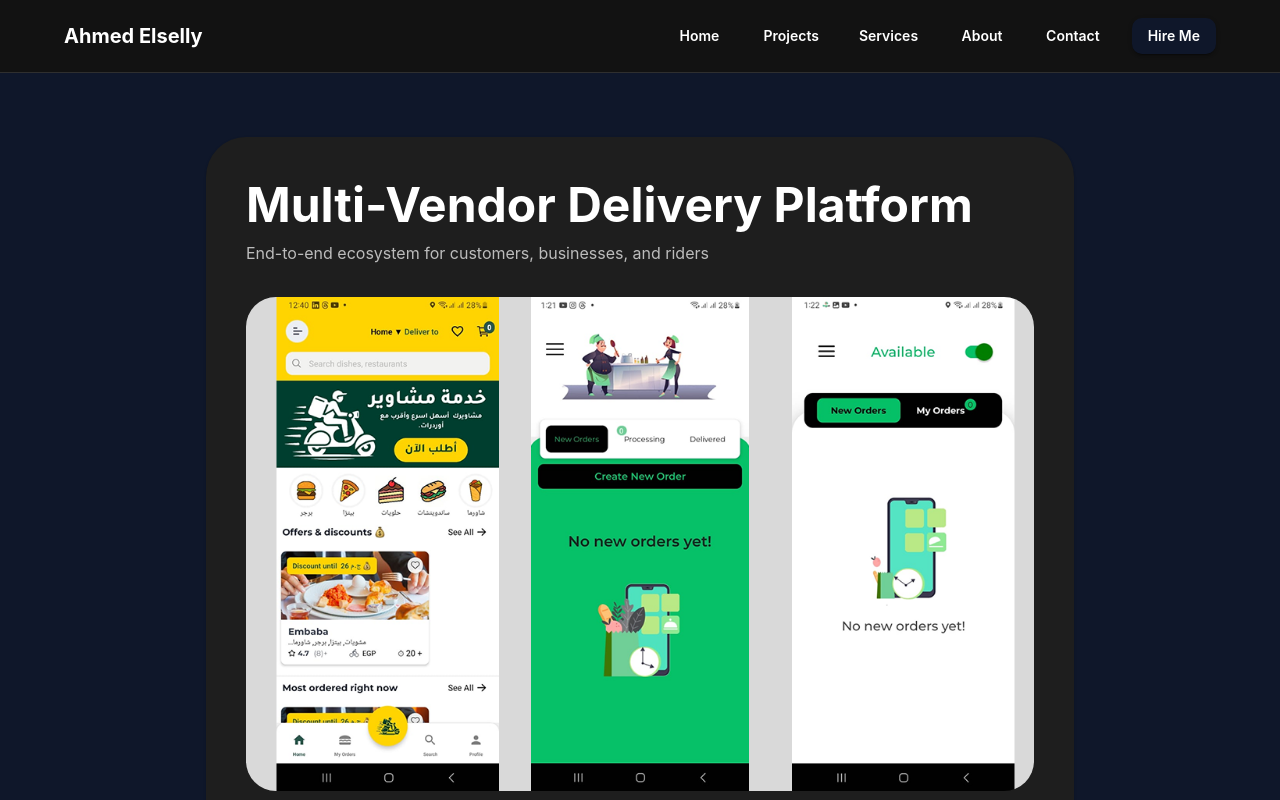
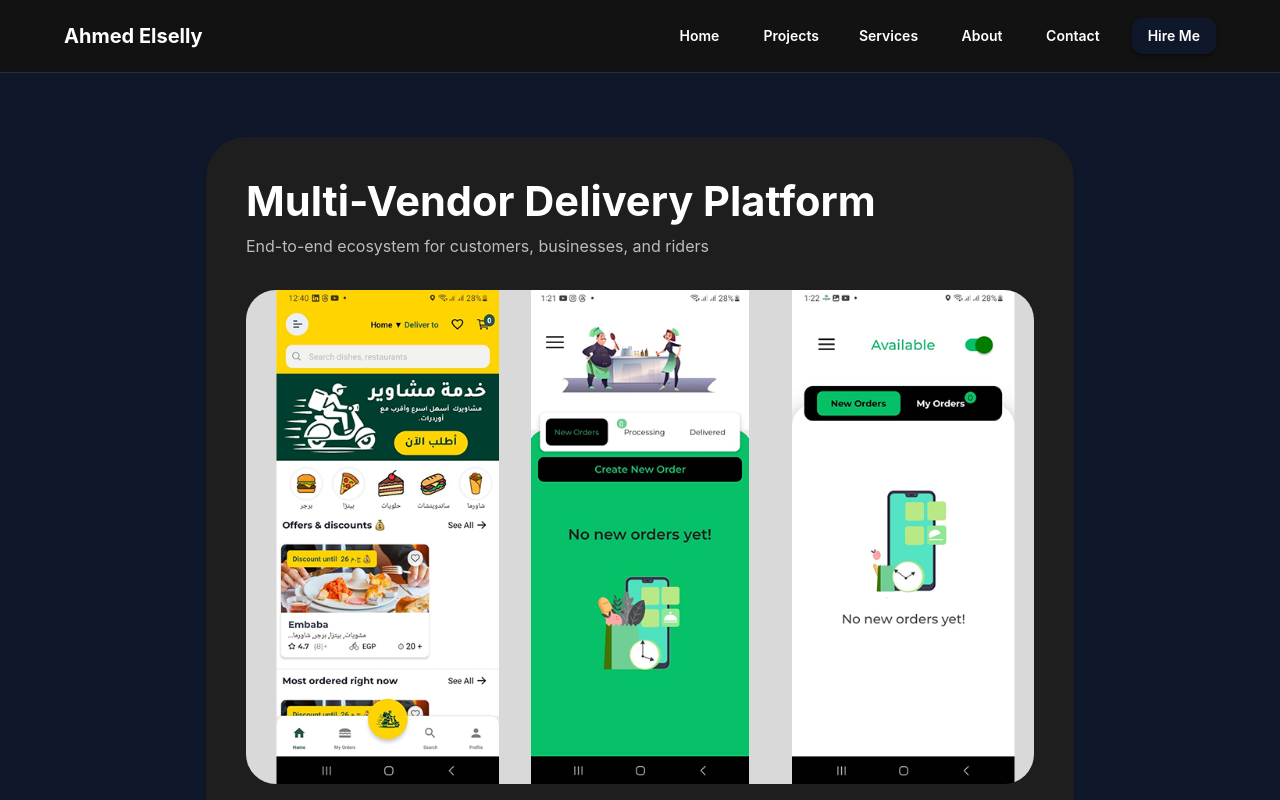
Before and after one commit to AhmedElselly/ahmedelselly.github.io, a Next.js app: page /projects/multi-vendor-delivery-platform in a window 1280 px wide. Shown: the top 800 px of the page. Built offline with nearby package versions, Linux system fonts and the light colour scheme; what @mui/material-nextjs would draw is missing.

Commit message:
adjusted the title of project/[slug]./page

```diff
--- a/src/app/projects/[slug]/page.tsx
+++ b/src/app/projects/[slug]/page.tsx
@@ -26,7 +26,16 @@ async function ProjectPage({ params }: Props) {
         }}
       >
         <Paper sx={{ p: { xs: 3, md: 5 }, borderRadius: 4 }}>
-          <Typography variant="h3" fontWeight={700}>
+          <Typography
+            variant="h3"
+            fontWeight={700}
+            sx={{
+              fontSize: {
+                xs: "2.1rem", // mobile
+                sm: "2.6rem", // small tablets
+              },
+            }}
+          >
             {project?.title}
           </Typography>
 
```
